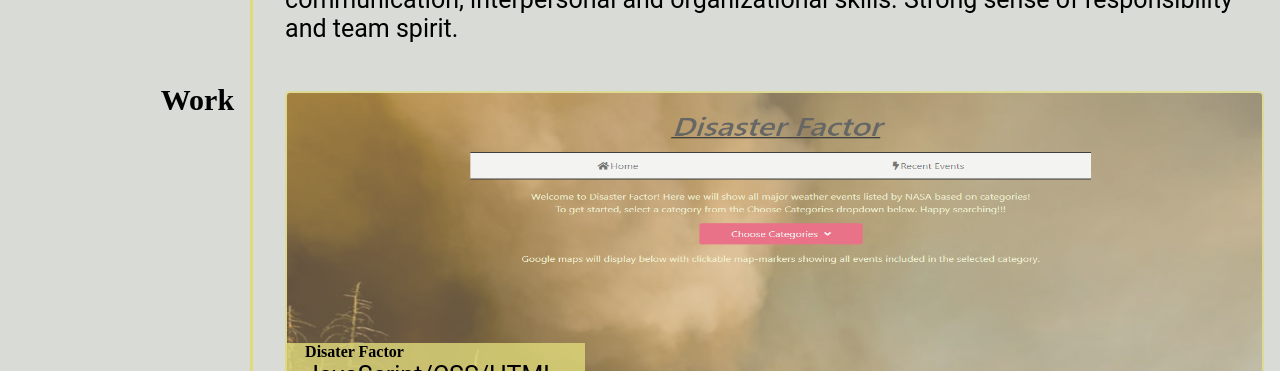
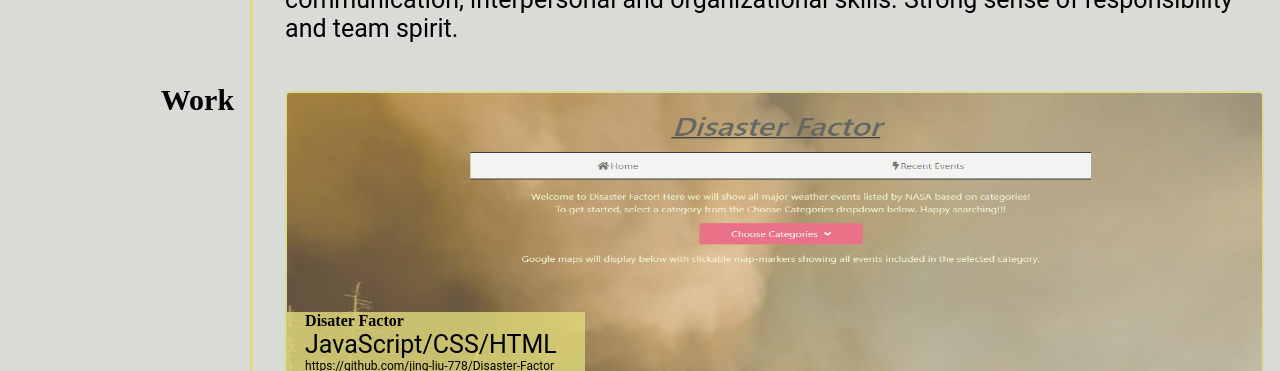
Before and after one commit to jing-liu-778/JingLiuPortfolio, a plain HTML site: page index.html in a window 1280 px wide. Shown: the part 1113-1484 px from the top of the page. Drawn offline with Linux system fonts and the light colour scheme.

Commit message:
github link css position

```diff
--- a/assets/css/style.css
+++ b/assets/css/style.css
@@ -114,13 +114,19 @@ a:link, a:visited {
     position: absolute;
     background-color: var(--yellow-8);
     color: var(--black);
-    bottom: 20px;
+    bottom: 40px;
     padding-left: 20px;
     padding-right: 20px;
     width: 300px;
-    height: 50px;
+    z-index: 100;
+    cursor:pointer;
 }
-
+.insidelink {
+    font-size: 12px;
+}
+.text-block:hover {
+    border: 3px solid lightblue;
+}
 /*project image styling */
 .link-image-wrapper-lg {
     position: relative;
```
